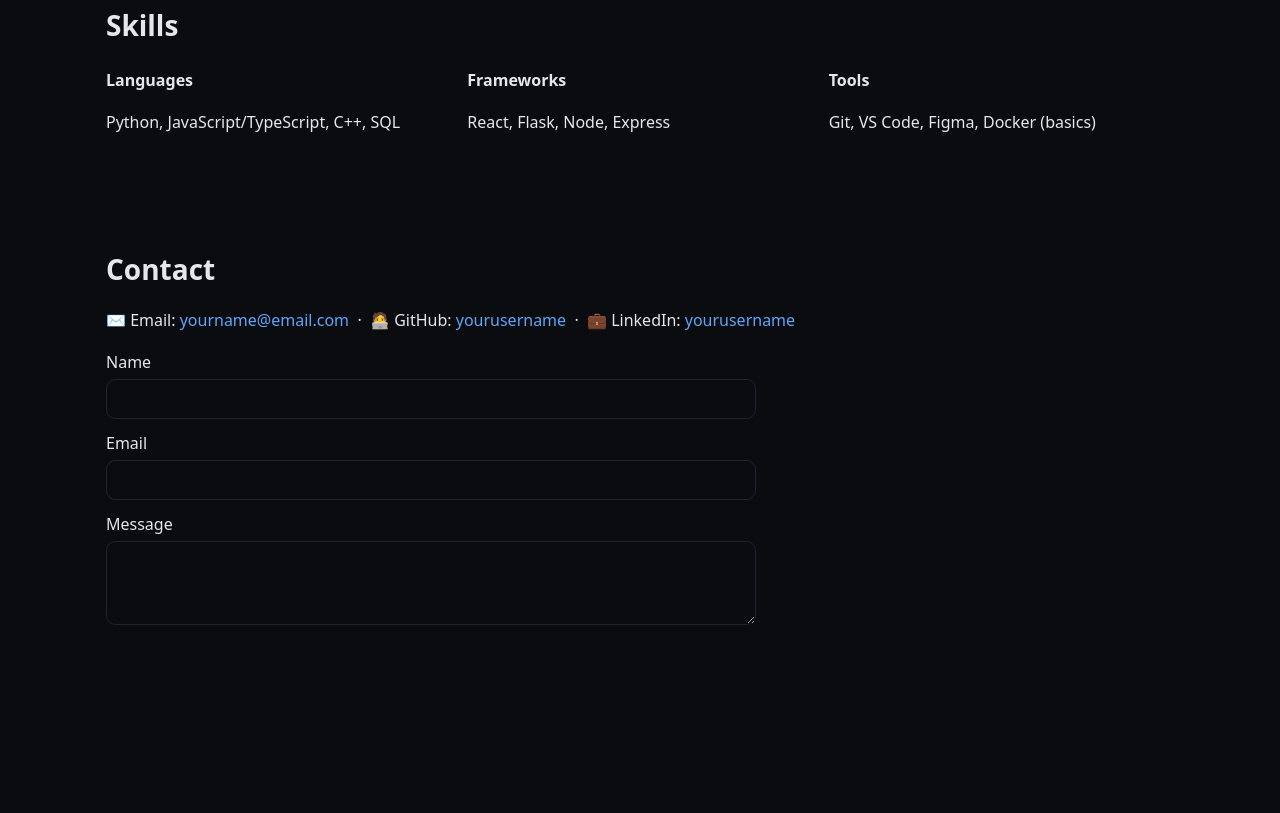
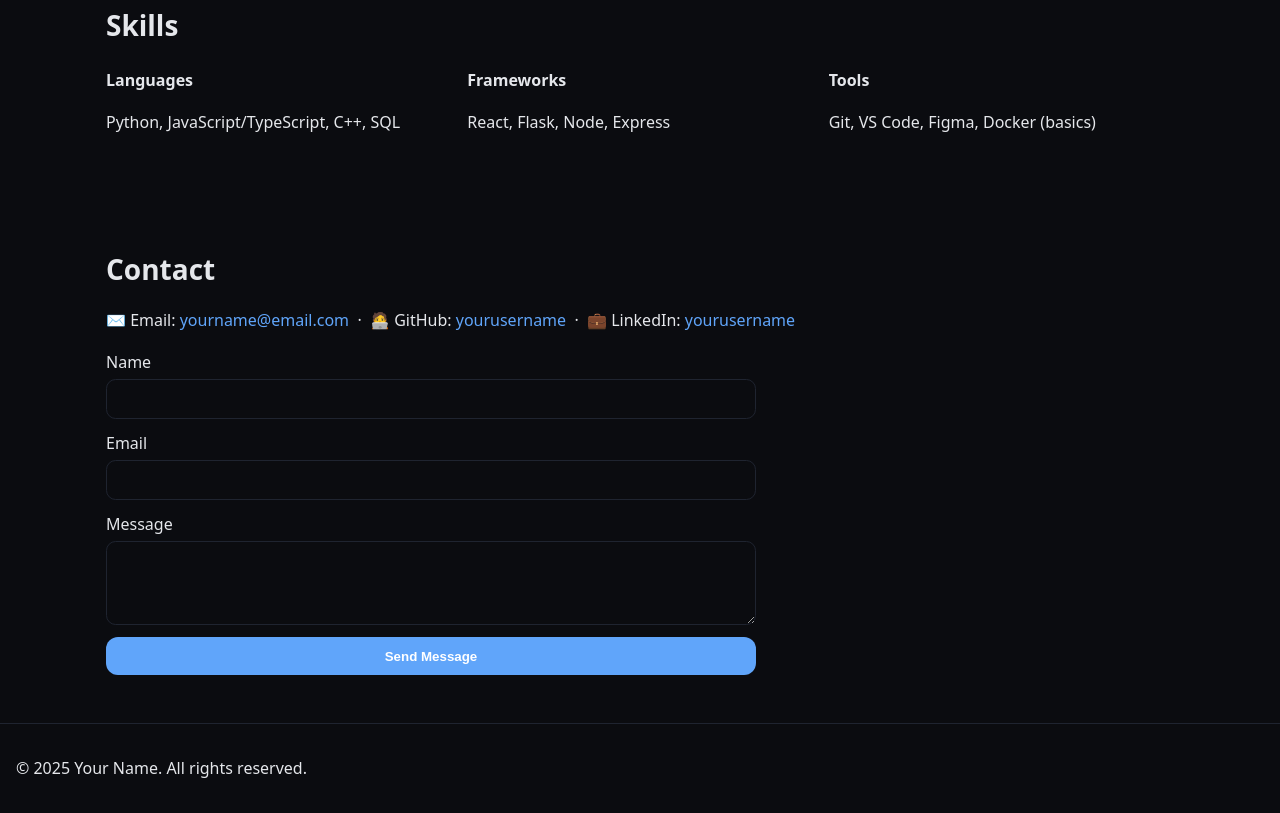
Before and after one commit to turkyfarhad999/UNDP_MentoringSesssion5, a plain HTML site: page index.html in a window 1280 px wide. Shown: the part 1801-2614 px from the top of the page. Before the commit the page ends 2474 px from the top, so only its background shows below. Drawn offline with Linux system fonts and the light colour scheme.

Commit message:
Update index.html

```diff
--- a/index.html
+++ b/index.html
@@ -158,4 +158,15 @@
           <span>Message</span>
           <textarea name="message" rows="4" required></textarea>
         </label>
-        <button class="btn" type="submi
+        <button class="btn" type="submit">Send Message</button>
+</form>
+</section>
+
+</main>
+<footer class="site-footer">
+  <p>© 2025 Your Name. All rights reserved.</p>
+</footer>
+
+<script src="script.js"></script>
+</body>
+</html>
```
